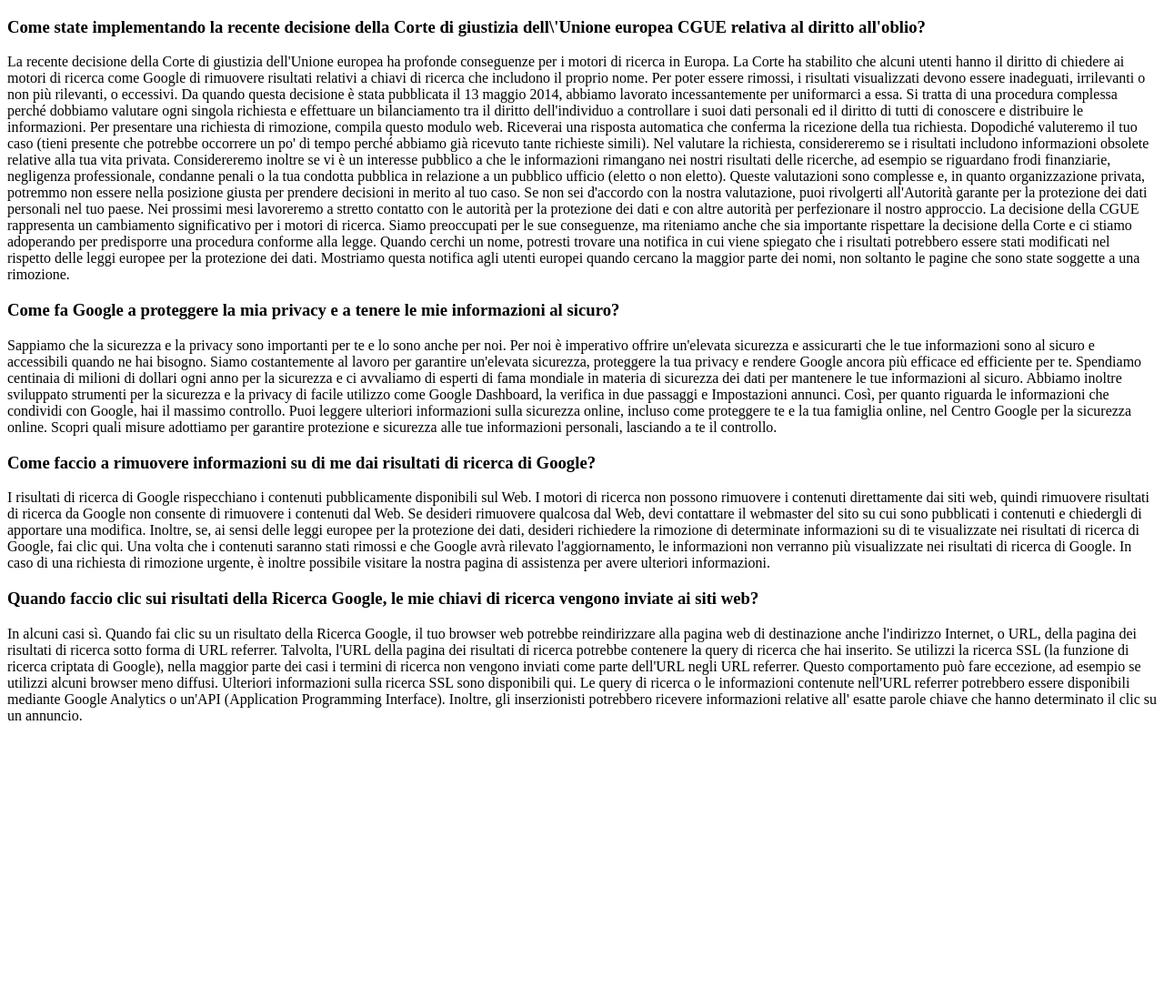
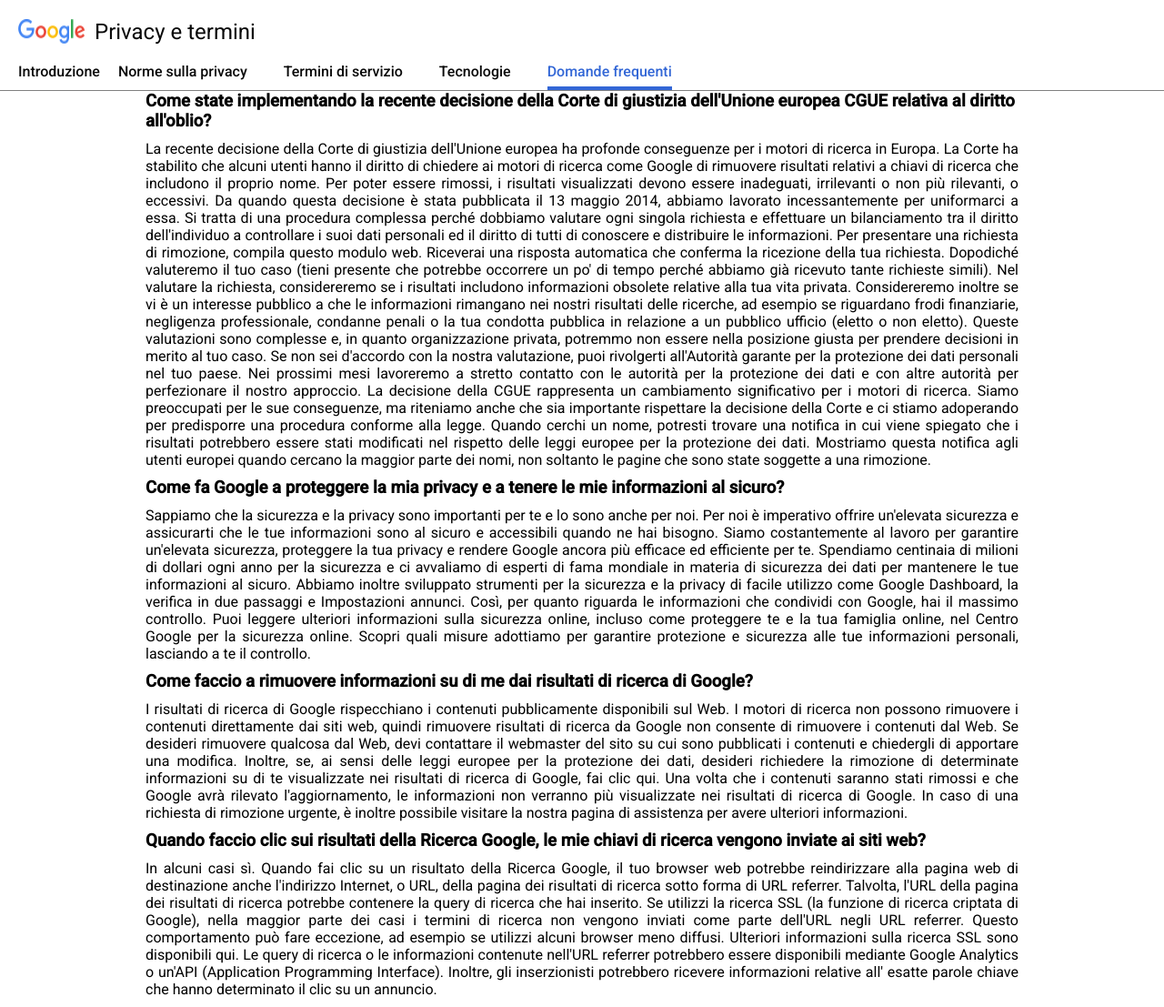
Before and after one commit to LauCost/php-google-faq, a PHP site: page / in a window 1280 px wide. Shown: the whole page at 91% size. Before the commit the page ends 792 px from the top, so only its background shows below. Run offline with PHP 8.4, Linux system fonts and the light colour scheme.

Commit message:
Aggiunto e completato header

```diff
--- a/index.php
+++ b/index.php
@@ -2,7 +2,7 @@
   $faqs = [
 
       [
-      'domanda' => "Come state implementando la recente decisione della Corte di giustizia dell\'Unione europea CGUE relativa al diritto all'oblio?",
+      'domanda' => "Come state implementando la recente decisione della Corte di giustizia dell'Unione europea CGUE relativa al diritto all'oblio?",
 
       'risposta' => "La recente decisione della Corte di giustizia dell'Unione europea ha profonde conseguenze per i motori di ricerca in Europa. La Corte ha stabilito che alcuni utenti hanno il diritto di chiedere ai motori di ricerca come Google di rimuovere risultati relativi a chiavi di ricerca che includono il proprio nome. Per poter essere rimossi, i risultati visualizzati devono essere inadeguati, irrilevanti o non più rilevanti, o eccessivi.
 
@@ -61,6 +61,44 @@
 
 <header>
 
+    <div class="logo">
+
+        <img src="g.png" alt="gLogo">
+
+        <h2>
+            <a href="#">Privacy e termini</a>
+        </h2>
+
+
+    </div>
+
+    <nav>
+
+        <ul class="header_menu">
+            <li>
+                <a href="#">Introduzione</a>
+            </li>
+
+            <li>
+                <a href="#">Norme sulla privacy</a>
+            </li>
+
+            <li>
+                <a href="#">Termini di servizio</a>
+            </li>
+
+            <li>
+                <a href="#">Tecnologie</a>
+            </li>
+
+            <li >
+                <a href="#" class="active">Domande frequenti</a>
+            </li>
+
+        </ul>
+
+    </nav>
+
 </header>
 
 <main>
--- a/style.css
+++ b/style.css
@@ -0,0 +1,88 @@
+* {
+  box-sizing: border-box;
+  margin: 0;
+  padding: 0;
+  font-family: 'Roboto', sans-serif;
+}
+
+a {
+  text-decoration: none;
+  color: #090909;
+}
+
+h2 {
+  font-weight: 400;
+}
+
+h3 {
+  color: #000;
+}
+
+p {
+  text-align: justify;
+  padding: 10px 0px;
+}
+
+/******** Header Main Footer ********/
+
+header{
+  display: flex;
+  justify-content: flex-end;
+  flex-direction: column;
+  width: 100%;
+  height: 100px;
+  background: #fff;
+  padding:0px 20px;
+  border-bottom: 1px solid #808080;
+}
+
+main{
+  margin: auto;
+  width: 960px;
+}
+
+/******** /Header Main Footer ********/
+
+
+
+/******** Contenuto Header ********/
+.logo {
+  display: inline-flex;
+  vertical-align: middle;
+}
+
+.logo img{
+  margin-right: 10px;
+}
+
+nav {
+  display: flex;
+  justify-content: space-between;
+}
+
+.header_menu {
+  display: flex;
+  padding: 20px 0px 0px;
+  list-style:none;
+}
+
+.header_menu a{
+  font-weight: 500;
+}
+
+.header_menu li {
+  height: 30px;
+  margin: 0px 20px;
+}
+
+.header_menu li:first-child{
+  margin: 0px;
+}
+
+.active {
+  border-bottom: 4px solid #3367d6;
+  color: #3367d6;
+  padding-bottom: 7px;
+}
+
+/******** /Contenuto Header ********/
```
